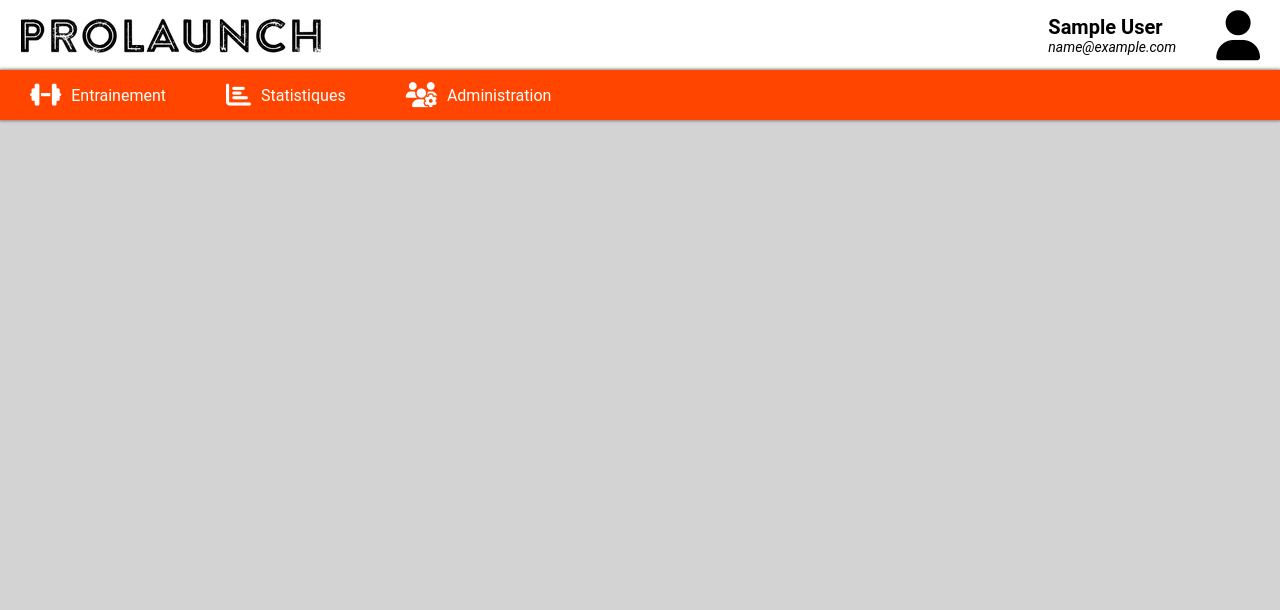
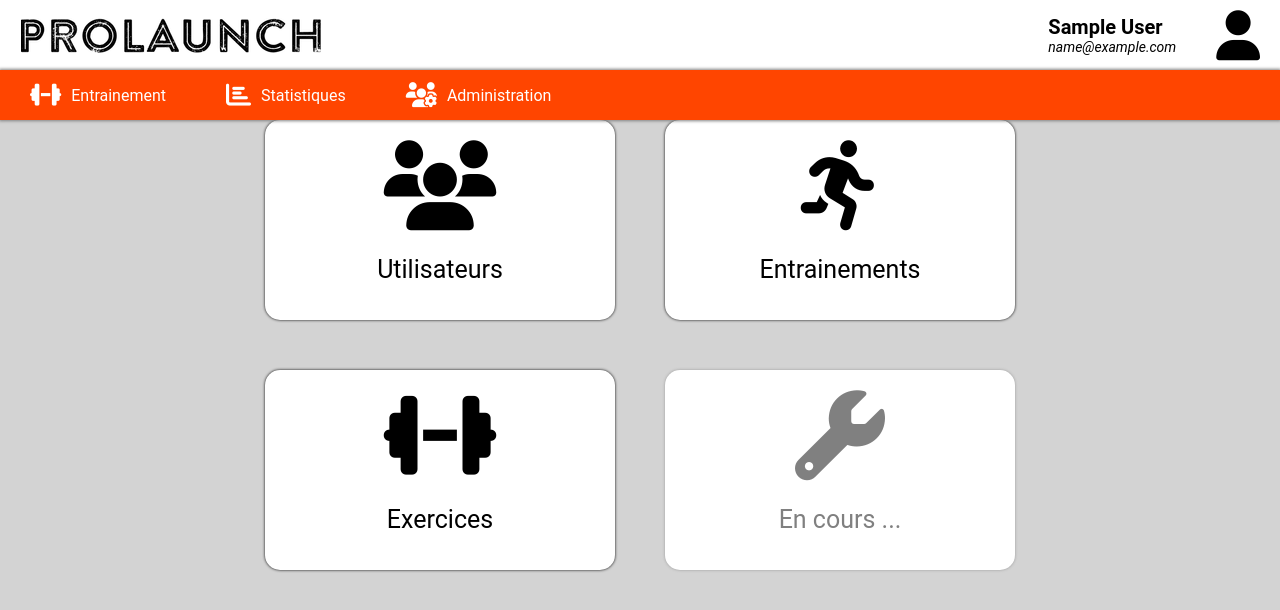
Before and after one commit to despreju/ProLaunch, a React (Create React App) app in the folder client/: page /admin in a window 1280 px wide. Shown: the top 610 px of the page. Built offline with nearby package versions, Linux system fonts and the light colour scheme; sample sign-in values are in the browser's storage.

Commit message:
Feature#24

```diff
--- a/client/package.json
+++ b/client/package.json
@@ -6,14 +6,14 @@
     "@testing-library/jest-dom": "^4.2.4",
     "@testing-library/react": "^9.5.0",
     "@testing-library/user-event": "^7.2.1",
+    "axios": "^0.19.2",
     "react": "^16.13.1",
+    "react-bootstrap": "^0.32.1",
     "react-dom": "^16.13.1",
-    "react-scripts": "3.4.1",
-    "axios": "^0.19.2",
-    "react-bootstrap": "^0.32.1",
     "react-facebook-login": "^4.1.1",
     "react-router": "^5.2.0",
     "react-router-dom": "^5.2.0",
+    "react-scripts": "3.4.1",
     "serve": "^11.3.0"
   },
   "scripts": {
--- a/client/src/App.js
+++ b/client/src/App.js
@@ -7,6 +7,7 @@ import './App.css';
 import Header from './components/header/Header';
 import Menu from './components/menu/Menu';
 import Content from './components/content/Content';
+import {BrowserRouter as Router} from 'react-router-dom';
 
 //Contexts
 import CredentialContextProvider from './contexts/CredentialContext';
@@ -22,8 +23,10 @@ function App() {
       <CredentialContextProvider>
         <Header/>
         <MenuContextProvider>
-          <Menu setMenuSelected={setMenuSelected}/>
-          <Content menuSelected={menuSelected}/>
+          <Router>
+            <Menu setMenuSelected={setMenuSelected}/>
+            <Content menuSelected={menuSelected}/>
+          </Router>
         </MenuContextProvider>
       </CredentialContextProvider>
     </div>
--- a/client/src/components/content/Content.js
+++ b/client/src/components/content/Content.js
@@ -6,7 +6,10 @@ import Statistics from './statistics/Statistics';
 import Training from './training/Training';
 import Login from '../login/Login';
 import Signup from '../login/Signup';
-
+import UsersList from './administration/users/UsersList';
+import ExercisesList from './administration/exercises/ExercisesList';
+import TrainingsList from './administration/trainings/TrainingsList';
+import { PrivateRoute } from "../PrivateRoute.js";
 import {CredentialContext} from '../../contexts/CredentialContext';
 import {MenuContext} from '../../contexts/MenuContext';
 
@@ -18,24 +21,15 @@ function Content() {
 
   const [isSignUpForm, setIsSignUpForm] = useState(false);
 
-  const driveMenu = () => {
-    switch (menuItemSelected) {
-      case '':
-        return null;
-      case 'admin':
-        return <Admin/>;
-      case 'statistics':
-        return <Statistics/>;
-      case 'training':
-        return <Training/>;
-      default:
-        return null;
-    }
-  }
-
   return (
     <div className={`content ${menuItemSelected}`}>
-      {!isLogged ? (!isSignUpForm ? <Login signUp={setIsSignUpForm}/> : <Signup/>) : driveMenu()}
+        <PrivateRoute path="/training" exact component={Training}/>
+        <PrivateRoute path="/statistics" exact component={Statistics}/>
+        <PrivateRoute path="/admin" exact component={Admin}/>
+        <PrivateRoute path="/admin/trainings" exact component={TrainingsList}/>
+        <PrivateRoute path="/admin/exercises" exact component={ExercisesList}/>
+        <PrivateRoute path="/admin/users" exact component={UsersList}/>
+        {!isLogged && (!isSignUpForm ? <Login signUp={setIsSignUpForm}/> : <Signup/>)}
     </div>
   );
 
--- a/client/src/components/content/administration/Admin.js
+++ b/client/src/components/content/administration/Admin.js
@@ -4,6 +4,7 @@ import Tuile from '../Tuile';
 import UsersList from './users/UsersList';
 import ExercisesList from './exercises/ExercisesList';
 import TrainingsList from './trainings/TrainingsList';
+import {Route, Link} from 'react-router-dom';
 
 function Admin() {
 
@@ -15,32 +16,21 @@ function Admin() {
 
     const menu = <Fragment>
                     <div>
+                      <Link to="/admin/users">
                         <Tuile logo={'fas fa-users'} class={usersList} title={'Utilisateurs'} active={true} onClick={() => setMenuChoice(usersList)}/>
-                        <Tuile logo={'fas fa-dumbbell'} class={exercisesList} title={'Exercices'} active={true} onClick={() => setMenuChoice(exercisesList)}/>
+                      </Link>
+                        <Link to="/admin/exercises"><Tuile logo={'fas fa-dumbbell'} class={exercisesList} title={'Exercices'} active={true} onClick={() => setMenuChoice(exercisesList)}/></Link>
                     </div>
                     <div>
-                        <Tuile logo={'fas fa-running'} class={trainingsList} title={'Entrainements'} active={true} onClick={() => setMenuChoice(trainingsList)}/>
-                        <Tuile logo={'fas fa-wrench'} class={'none'} title={'En cours ...'} active={false}/>
+                    <Link to="/admin/trainings"><Tuile logo={'fas fa-running'} class={trainingsList} title={'Entrainements'} active={true} onClick={() => setMenuChoice(trainingsList)}/></Link>
+                    <Link to="/"><Tuile logo={'fas fa-wrench'} class={'none'} title={'En cours ...'} active={false}/></Link>
                     </div>
                 </Fragment>
 
-    const driveMenu = () => {
-        switch (menuChoice) {
-          case 'menu':
-            return menu;
-          case usersList:
-            return <UsersList/>;
-          case exercisesList:
-            return <ExercisesList/>;
-          case trainingsList:
-            return <TrainingsList/>;
-          default:
-            return null;
-        }
-    }
-
     return (
-         driveMenu()
+      <Fragment>
+        {menu}
+      </Fragment>
     )
 }
 
--- a/client/src/components/menu/Menu.js
+++ b/client/src/components/menu/Menu.js
@@ -2,6 +2,7 @@ import React, { Fragment, useContext} from 'react';
 import MenuItem from './MenuItem';
 import './Menu.css';
 import {CredentialContext} from '../../contexts/CredentialContext';
+import {Link} from 'react-router-dom';
 
 function Menu() {
 
@@ -11,9 +12,15 @@ function Menu() {
     <div className='menu'>
       {isLogged &&
         <Fragment>
-          <MenuItem logo={'fas fa-dumbbell'} class={'training'} title={'Entrainement'}/>
-          <MenuItem logo={'fas fa-chart-bar'} class={'statistics'} title={'Statistiques'}/>
-          <MenuItem logo={'fas fa-users-cog'} class={'admin'} title={'Administration'}/>
+          <Link to="/training">
+            <MenuItem logo={'fas fa-dumbbell'} class={'training'} title={'Entrainement'}/>
+          </Link>
+          <Link to="/statistics">
+            <MenuItem logo={'fas fa-chart-bar'} class={'statistics'} title={'Statistiques'}/>
+          </Link>
+          <Link to="/admin">
+            <MenuItem logo={'fas fa-users-cog'} class={'admin'} title={'Administration'}/>
+          </Link>
         </Fragment>
       }
     </div>
--- a/client/src/components/menu/MenuItem.js
+++ b/client/src/components/menu/MenuItem.js
@@ -9,7 +9,7 @@ const MenuItem = (props) => {
 
   return (
     <div className={`menuItem ${props.class} ${props.class === menuItemSelected ? 'selected' : ''}`} data-tab={props.class} onClick={handleSetMenuItemSelected}>
-      <i className={props.logo}></i>
+      <i className={props.logo} data-tab={props.class}></i>
       {props.title}
     </div>
   )
--- a/client/src/contexts/MenuContext.js
+++ b/client/src/contexts/MenuContext.js
@@ -7,6 +7,7 @@ const MenuContextProvider = (props) => {
     const [menuItemSelected, setMenuItemSelected] = useState("");
 
     const handleSetMenuItemSelected = (event) => {
+        console.log('click');
       setMenuItemSelected(event.target.getAttribute('data-tab'));
     }
 
--- a/client/src/index.css
+++ b/client/src/index.css
@@ -10,6 +10,11 @@ html, body {
   display: flex;
   height: 100%;
   width: 100%;
+}
+
+a {
+  color: initial;
+text-decoration: none;
 }
 
 label {
```
Also changed, not shown: 1 other file (tests, documents, lock files or other folders).
